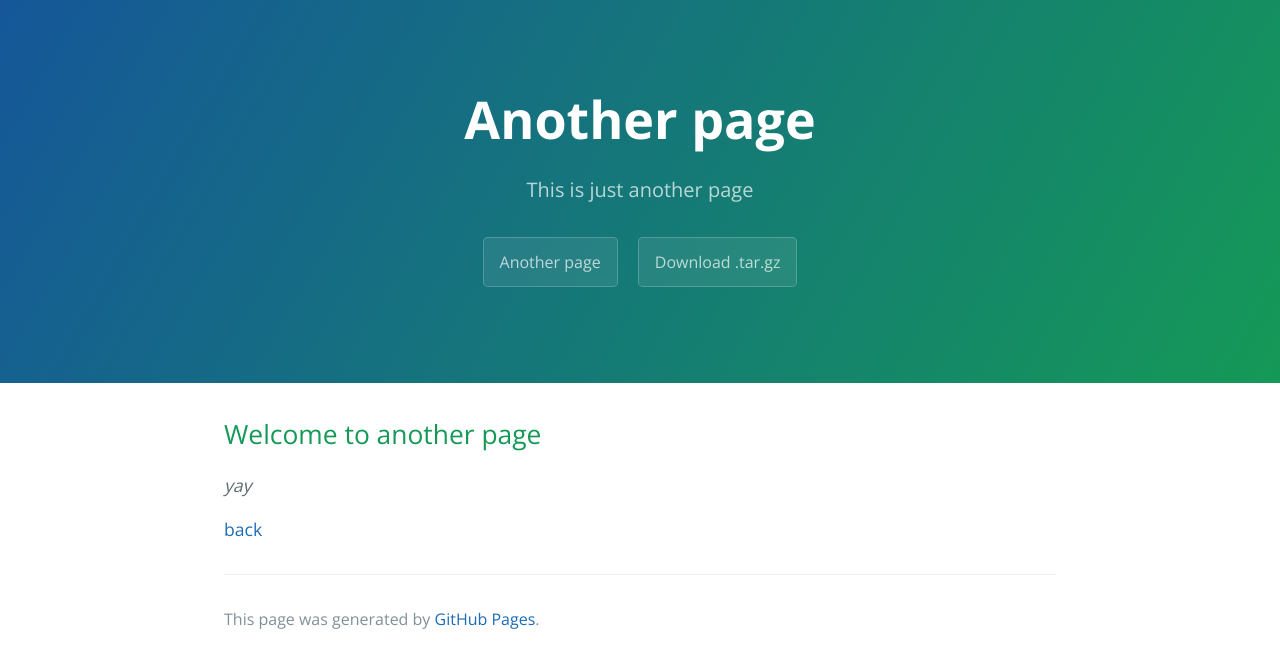
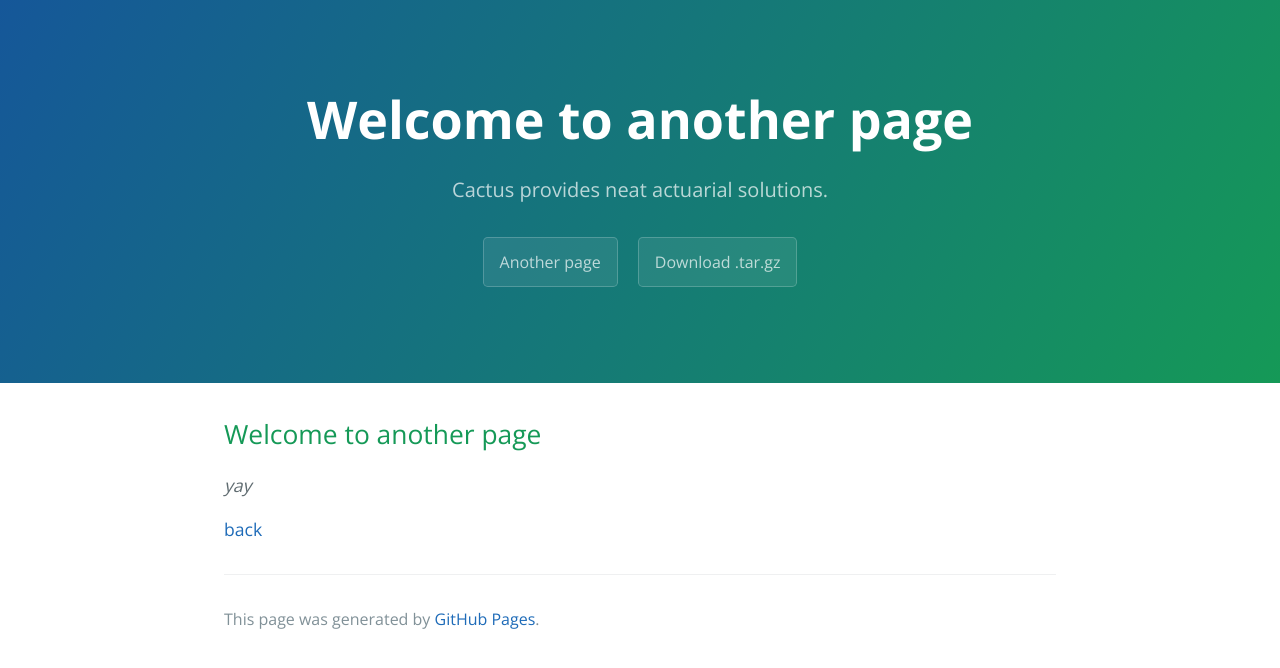
Before and after one commit to cactus-actuarial/cactus-actuarial.github.io, a Jekyll site: the page built from another-page.md, in a window 1280 px wide. Shown: the top 668 px of the page. Built offline with Jekyll 4.4.1, drawn with Linux system fonts in a browser that asks for light colours; our own code applies the rules of GitHub Pages for plain Markdown files.

Commit message:
Update another-page.md

```diff
--- a/another-page.md
+++ b/another-page.md
@@ -1,7 +1,5 @@
 ---
 layout: default
-title: Another page
-description: This is just another page
 ---
 
 ## Welcome to another page
```
